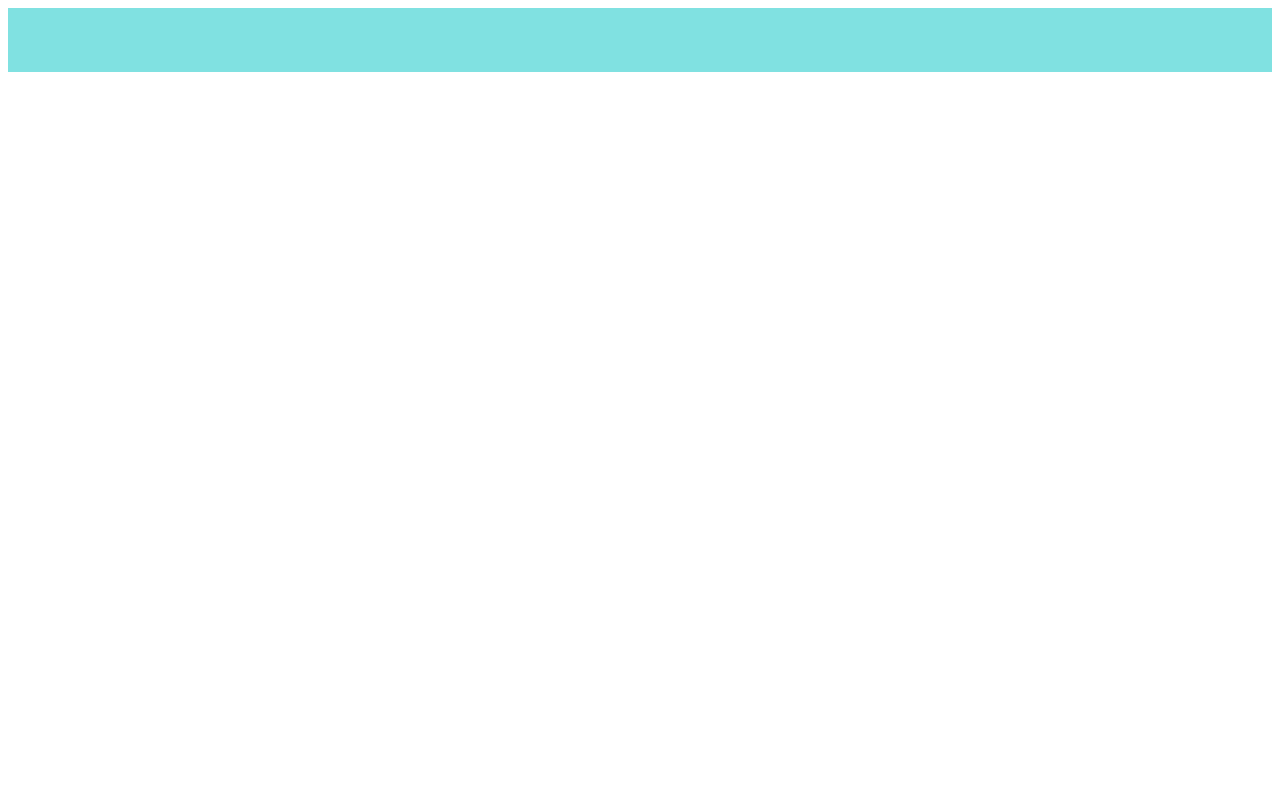
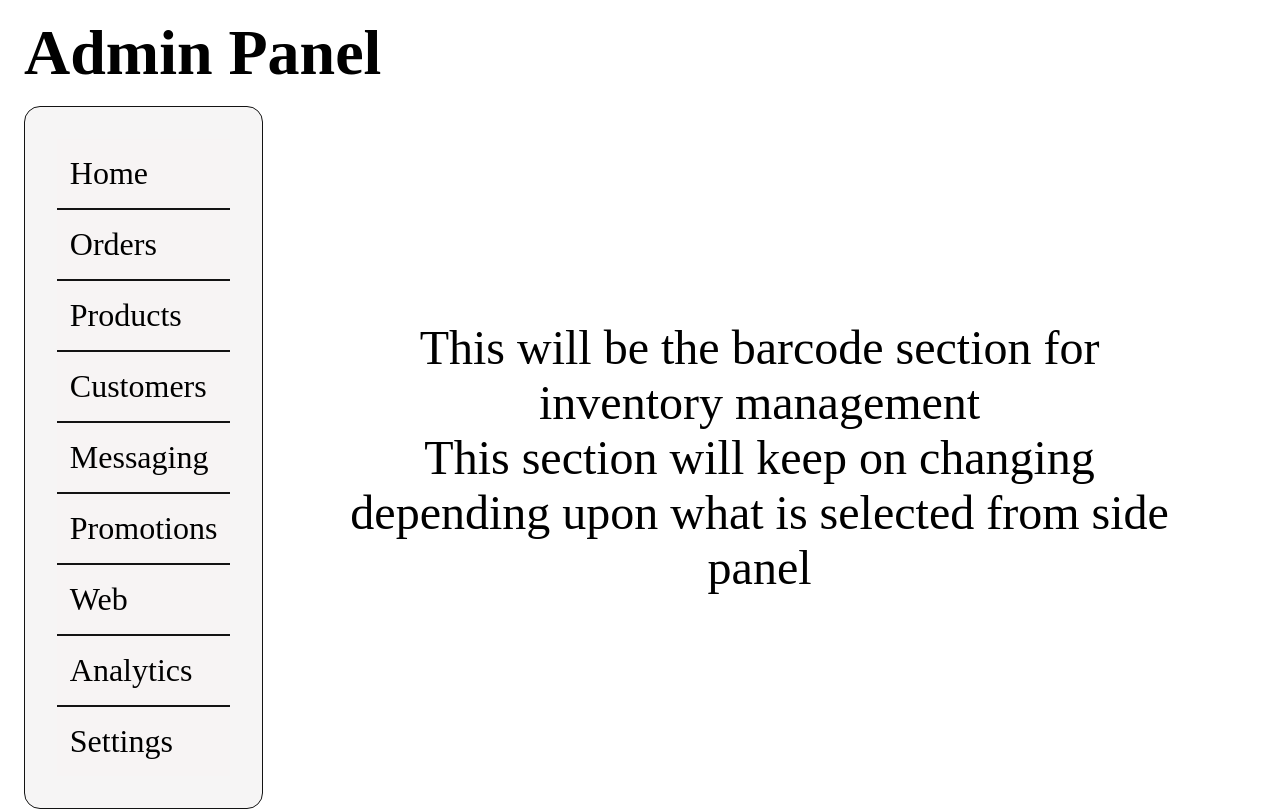
Before and after one commit to Harshroxnox/Fabrinex, a React (Vite) app in the folder vite-react-app/: page /admin in a window 1280 px wide. Before the commit this address had no page. Built offline with nearby package versions, Linux system fonts and the light colour scheme; a web font is replaced by a local one.

Commit message:
created Admin panel layout basic

```diff
--- a/vite-react-app/src/App.css
+++ b/vite-react-app/src/App.css
@@ -1,10 +1,8 @@
-#root {
-  max-width: 1280px;
-  margin: 0 auto;
-  padding: 2rem;
-  text-align: center;
+* {
+  margin: 0;
+  padding: 0;
+  box-sizing: border-box;
   font-family: 'Satoshi', 'sans-serif';
-  background-color: rgb(128, 225, 225);
 }
 
 a {
--- a/vite-react-app/src/App.jsx
+++ b/vite-react-app/src/App.jsx
@@ -1,5 +1,6 @@
 import { Routes, Route } from "react-router-dom"
 import HomePage from "./pages/HomePage"
+import Admin from "./pages/Admin"
 import "./App.css"
 
 const App = () => {
@@ -7,6 +8,7 @@ const App = () => {
   return (
     <Routes >
       <Route path="/" element={<HomePage />} />
+      <Route path="/admin" element={<Admin />} />
     </Routes>
   )
 }
--- /dev/null
+++ b/vite-react-app/src/pages/Admin.css
@@ -0,0 +1,64 @@
+.admin-container {
+    margin: 0;
+    height: 100vh;
+    width: 100vw;
+    padding: 0 1.5rem;
+    display: flex;
+    flex-direction: column;
+}
+
+.admin-container h1 {
+    margin: 1rem 0;
+    flex-basis: 10vh;
+    font-size: 4rem;
+}
+
+.admin-box {
+    flex-grow: 1;
+    display: flex;
+    flex-direction: row;
+    align-items: center;
+}
+
+.admin-sidebar {
+    flex-basis: 10vw;
+    display: flex;
+    flex-direction: column;
+    justify-content: flex-start;
+    padding: 2rem;
+    border: 0.05rem solid #131313;
+    background-color: rgb(246, 245, 245);
+    border-radius: 1rem;
+}
+
+.admin-sidebar button {
+    font-size: 2rem;
+    font-weight: 400;
+    text-decoration: none;
+    background-color: white;
+    border: none;
+    border-top: 0.125rem solid #131313;
+    text-align: left;
+    padding: 1rem 0.8rem;
+    background-color: rgb(247, 244, 244);
+}
+
+.admin-sidebar button:hover {
+    cursor: pointer;
+    background-color: rgb(220, 218, 218);
+}
+
+#home-btn {
+    border-top: none;
+}
+
+.admin-main {
+    flex-grow: 1;
+    display: flex;
+    flex-direction: column;
+    align-items: center;
+    justify-content: center;
+    font-size: 3rem;
+    padding: 5rem;
+    text-align: center;
+}
--- /dev/null
+++ b/vite-react-app/src/pages/Admin.jsx
@@ -0,0 +1,29 @@
+import React from 'react'
+import "./Admin.css"
+
+const Admin = () => {
+  return (
+    <div className="admin-container">
+        <h1>Admin Panel</h1>
+        <div className="admin-box">
+            <div className="admin-sidebar">
+                <button id='home-btn'>Home</button>
+                <button>Orders</button>
+                <button>Products</button>
+                <button>Customers</button>
+                <button>Messaging</button>
+                <button>Promotions</button>
+                <button>Web</button>
+                <button>Analytics</button>
+                <button>Settings</button>
+            </div>
+            <div className="admin-main">
+                <p>This will be the barcode section for inventory management</p>
+                <p>This section will keep on changing depending upon what is selected from side panel</p>
+            </div>
+        </div>
+    </div>
+  )
+}
+
+export default Admin
--- a/vite-react-app/src/pages/HomePage.css
+++ b/vite-react-app/src/pages/HomePage.css
@@ -1,7 +1,6 @@
-h1 {
+.home-title {
     font-weight: 800;
     font-size: 8rem;
     margin-top: 9rem;
     color:rgb(18, 19, 19);
-
 }
--- a/vite-react-app/src/pages/HomePage.jsx
+++ b/vite-react-app/src/pages/HomePage.jsx
@@ -5,7 +5,7 @@ const HomePage = () => {
     return(
         <>
         <Navbar />
-        <h1>Here will be the Hero Image Slider</h1>
+        <h1 className="home-title">Here will be the Hero Image Slider</h1>
         </>
     )
 }
```
